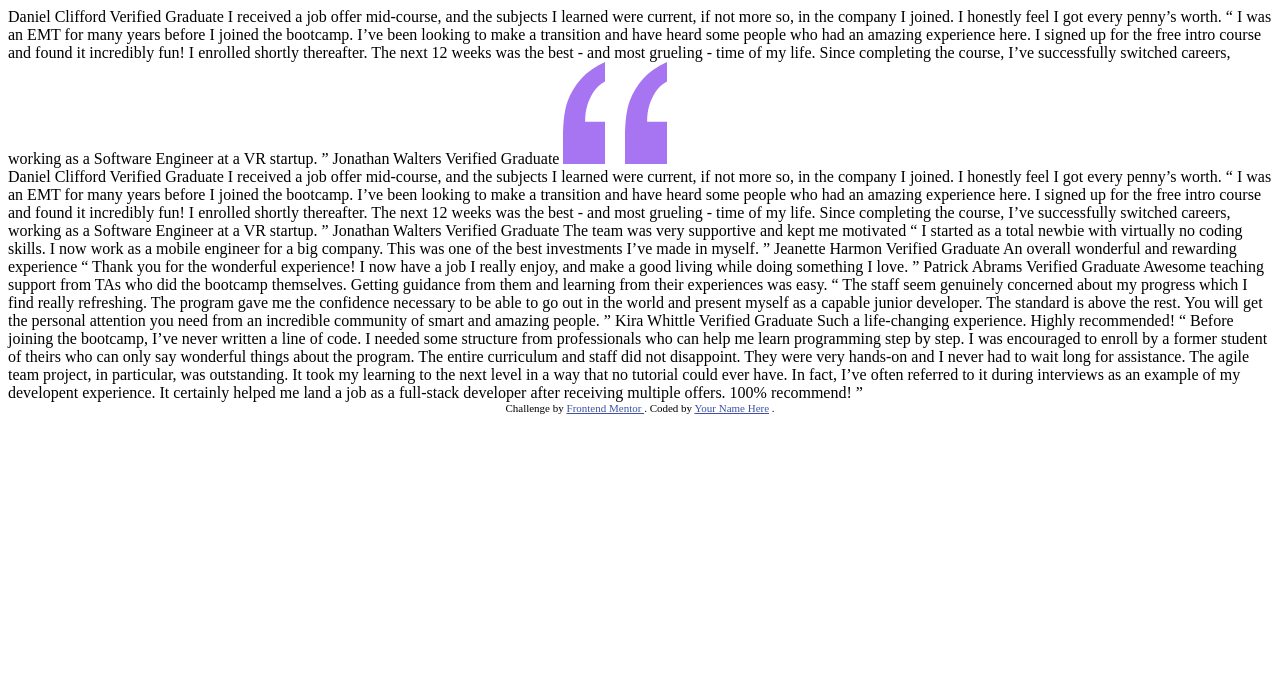
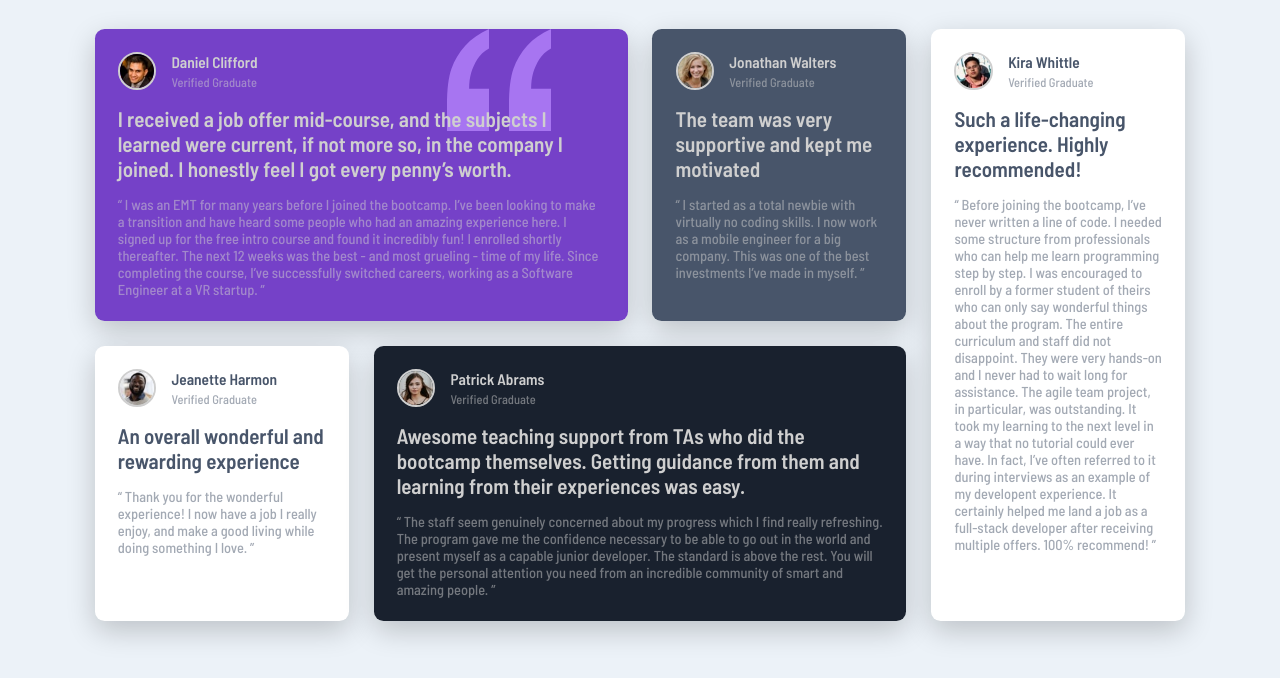
Before and after one commit to Freelancormray/Testimonanial--Grid, a plain HTML site: page testimonials-grid-section-main/index.html in a window 1280 px wide. Drawn offline with Linux system fonts and the light colour scheme.

Commit message:
Add files via upload

```diff
--- a/testimonials-grid-section-main/index.html
+++ b/testimonials-grid-section-main/index.html
@@ -11,6 +11,16 @@
       sizes="32x32"
       href="./images/favicon-32x32.png"
     />
+
+    <link rel="preconnect" href="https://fonts.googleapis.com" />
+    <link rel="preconnect" href="https://fonts.gstatic.com" crossorigin />
+    <link
+      href="https://fonts.googleapis.com/css2?family=Barlow+Semi+Condensed:wght@500;600&display=swap"
+      rel="stylesheet"
+    />
+
+    <link rel="stylesheet" href="dist/style.css" />
+    <link rel="stylesheet" href="sass/style.sass" />
 
     <title>Frontend Mentor | [Challenge Name Here]</title>
 
@@ -27,70 +37,162 @@
   </head>
   <body>
     <div class="container">
-      <div class="grid">
-        <div class="grid-item">
-          Daniel Clifford Verified Graduate I received a job offer mid-course,
-          and the subjects I learned were current, if not more so, in the
-          company I joined. I honestly feel I got every penny’s worth. “ I was
-          an EMT for many years before I joined the bootcamp. I’ve been looking
-          to make a transition and have heard some people who had an amazing
-          experience here. I signed up for the free intro course and found it
-          incredibly fun! I enrolled shortly thereafter. The next 12 weeks was
-          the best - and most grueling - time of my life. Since completing the
-          course, I’ve successfully switched careers, working as a Software
-          Engineer at a VR startup. ” Jonathan Walters Verified Graduate
+      <div class="testimonial">
+        <div class="testimonial__grid testimonial__grid--1">
+          <img
+            src="images/bg-pattern-quotation.svg"
+            alt="quotation"
+            class="testimonial__quote-img"
+          />
+          <div class="testimonial__header">
+            <img
+              class="testimonial__img"
+              src="images/image-daniel.jpg"
+              alt="testimonial image"
+            />
 
-          <img src="images/bg-pattern-quotation.svg" alt="" srcset="" />
+            <div>
+              <p class="testimonial__name">Daniel Clifford</p>
+              <p class="testimonial__proffesion">Verified Graduate</p>
+            </div>
+          </div>
+          <div class="testimonial__body">
+            <p class="testimonial__paragraph">
+              I received a job offer mid-course, and the subjects I learned were
+              current, if not more so, in the company I joined. I honestly feel
+              I got every penny’s worth.
+            </p>
+            <p class="testimonial__description">
+              “ I was an EMT for many years before I joined the bootcamp. I’ve
+              been looking to make a transition and have heard some people who
+              had an amazing experience here. I signed up for the free intro
+              course and found it incredibly fun! I enrolled shortly thereafter.
+              The next 12 weeks was the best - and most grueling - time of my
+              life. Since completing the course, I’ve successfully switched
+              careers, working as a Software Engineer at a VR startup. ”
+            </p>
+          </div>
         </div>
-        <div class="grid-item">
+        <div class="testimonial__grid testimonial__grid--2">
+          <div class="testimonial__header">
+            <img
+              class="testimonial__img"
+              src="images/image-jeanette.jpg"
+              alt="testimonial image"
+            />
 
+            <div>
+              <p class="testimonial__name">Jonathan Walters</p>
+              <p class="testimonial__proffesion">Verified Graduate</p>
+            </div>
+          </div>
+          <div class="testimonial__body">
+            <p class="testimonial__paragraph">
+              The team was very supportive and kept me motivated
+            </p>
+            <p class="testimonial__description">
+              “ I started as a total newbie with virtually no coding skills. I
+              now work as a mobile engineer for a big company. This was one of
+              the best investments I’ve made in myself. ”
+            </p>
+          </div>
         </div>
-        Daniel Clifford Verified Graduate I received a job offer mid-course, and
-        the subjects I learned were current, if not more so, in the company I
-        joined. I honestly feel I got every penny’s worth. “ I was an EMT for
-        many years before I joined the bootcamp. I’ve been looking to make a
-        transition and have heard some people who had an amazing experience
-        here. I signed up for the free intro course and found it incredibly fun!
-        I enrolled shortly thereafter. The next 12 weeks was the best - and most
-        grueling - time of my life. Since completing the course, I’ve
-        successfully switched careers, working as a Software Engineer at a VR
-        startup. ” Jonathan Walters Verified Graduate The team was very
-        supportive and kept me motivated “ I started as a total newbie with
-        virtually no coding skills. I now work as a mobile engineer for a big
-        company. This was one of the best investments I’ve made in myself. ”
-        Jeanette Harmon Verified Graduate An overall wonderful and rewarding
-        experience “ Thank you for the wonderful experience! I now have a job I
-        really enjoy, and make a good living while doing something I love. ”
-        Patrick Abrams Verified Graduate Awesome teaching support from TAs who
-        did the bootcamp themselves. Getting guidance from them and learning
-        from their experiences was easy. “ The staff seem genuinely concerned
-        about my progress which I find really refreshing. The program gave me
-        the confidence necessary to be able to go out in the world and present
-        myself as a capable junior developer. The standard is above the rest.
-        You will get the personal attention you need from an incredible
-        community of smart and amazing people. ” Kira Whittle Verified Graduate
-        Such a life-changing experience. Highly recommended! “ Before joining
-        the bootcamp, I’ve never written a line of code. I needed some structure
-        from professionals who can help me learn programming step by step. I was
-        encouraged to enroll by a former student of theirs who can only say
-        wonderful things about the program. The entire curriculum and staff did
-        not disappoint. They were very hands-on and I never had to wait long for
-        assistance. The agile team project, in particular, was outstanding. It
-        took my learning to the next level in a way that no tutorial could ever
-        have. In fact, I’ve often referred to it during interviews as an example
-        of my developent experience. It certainly helped me land a job as a
-        full-stack developer after receiving multiple offers. 100% recommend! ”
+        <div class="testimonial__grid testimonial__grid--3">
+          <div class="testimonial__header">
+            <img
+              class="testimonial__img"
+              src="images/image-jonathan.jpg"
+              alt="testimonial image"
+            />
+
+            <div>
+              <p class="testimonial__name">Jeanette Harmon</p>
+              <p class="testimonial__proffesion">Verified Graduate</p>
+            </div>
+          </div>
+          <div class="testimonial__body">
+            <p class="testimonial__paragraph">
+              An overall wonderful and rewarding experience
+            </p>
+            <p class="testimonial__description">
+              “ Thank you for the wonderful experience! I now have a job I
+              really enjoy, and make a good living while doing something I love.
+              ”
+            </p>
+          </div>
+        </div>
+        <div class="testimonial__grid testimonial__grid--4">
+          <div class="testimonial__header">
+            <img
+              class="testimonial__img"
+              src="images/image-kira.jpg"
+              alt="testimonial image"
+            />
+
+            <div>
+              <p class="testimonial__name">Patrick Abrams</p>
+              <p class="testimonial__proffesion">Verified Graduate</p>
+            </div>
+          </div>
+          <div class="testimonial__body">
+            <p class="testimonial__paragraph">
+              Awesome teaching support from TAs who did the bootcamp themselves.
+              Getting guidance from them and learning from their experiences was
+              easy.
+            </p>
+            <p class="testimonial__description">
+              “ The staff seem genuinely concerned about my progress which I
+              find really refreshing. The program gave me the confidence
+              necessary to be able to go out in the world and present myself as
+              a capable junior developer. The standard is above the rest. You
+              will get the personal attention you need from an incredible
+              community of smart and amazing people. ”
+            </p>
+          </div>
+        </div>
+        <div class="testimonial__grid testimonial__grid--5">
+          <div class="testimonial__header">
+            <img
+              class="testimonial__img"
+              src="images/image-patrick.jpg"
+              alt="testimonial image"
+            />
+
+            <div>
+              <p class="testimonial__name">Kira Whittle</p>
+              <p class="testimonial__proffesion">Verified Graduate</p>
+            </div>
+          </div>
+          <div class="testimonial__body">
+            <p class="testimonial__paragraph">
+              Such a life-changing experience. Highly recommended!
+            </p>
+            <p class="testimonial__description">
+              “ Before joining the bootcamp, I’ve never written a line of code.
+              I needed some structure from professionals who can help me learn
+              programming step by step. I was encouraged to enroll by a former
+              student of theirs who can only say wonderful things about the
+              program. The entire curriculum and staff did not disappoint. They
+              were very hands-on and I never had to wait long for assistance.
+              The agile team project, in particular, was outstanding. It took my
+              learning to the next level in a way that no tutorial could ever
+              have. In fact, I’ve often referred to it during interviews as an
+              example of my developent experience. It certainly helped me land a
+              job as a full-stack developer after receiving multiple offers.
+              100% recommend! ”
+            </p>
+          </div>
+        </div>
       </div>
-    </div>
-
-    <div class="attribution">
-      Challenge by
-      <a href="https://www.frontendmentor.io?ref=challenge" target="_blank">
-        Frontend Mentor
-      </a>
-      . Coded by
-      <a href="#">Your Name Here</a>
-      .
+      <!-- <div class="attribution">
+        Challenge by
+        <a href="https://www.frontendmentor.io?ref=challenge" target="_blank">
+          Frontend Mentor
+        </a>
+        . Coded by
+        <a href="#">Awil Nour</a>
+        .
+      </div> -->
     </div>
   </body>
 </html>
--- /dev/null
+++ b/testimonials-grid-section-main/sass/style.scss
@@ -0,0 +1,159 @@
+* {
+  padding: 0;
+  margin: 0;
+  box-sizing: border-box;
+}
+
+html {
+  font-size: 60%;
+}
+
+body {
+  background-color: hsl(210, 46%, 95%);
+  font-family: 'Barlow Semi Condensed', sans-serif;
+}
+
+//////////////// DESKTOP DESIGN //////////////////
+@media (max-width: 90em) {
+  .container {
+    max-width: 120rem;
+    height: 100vh;
+    padding: 0 3.2rem;
+    margin: auto;
+  }
+
+  .testimonial {
+    display: grid;
+    grid-template-columns: 1fr 1fr 1fr 1fr;
+    gap: 2.6rem;
+    margin-top: 3rem;
+
+    &__grid {
+      padding: 2.4rem;
+      background-color: #fff;
+      color: hsl(0, 0%, 81%);
+      border-radius: 1rem;
+      box-shadow: 0 1rem 3rem rgba(0, 0, 0, 0.2);
+
+      &--1 {
+        background-color: hsl(263, 55%, 52%);
+        z-index: -2;
+        grid-column: 1 / 3;
+        position: relative;
+      }
+
+      &--2 {
+        background-color: hsl(217, 19%, 35%);
+      }
+
+      &--3 {
+        grid-column: 1 / 2;
+        color: hsl(217, 19%, 35%);
+      }
+
+      &--4 {
+        grid-column: 2 / 4;
+        background-color: hsl(219, 29%, 14%);
+      }
+
+      &--5 {
+        grid-column: 4;
+        grid-row: 1 / 3;
+        color: hsl(217, 19%, 35%);
+      }
+    }
+
+    &__header {
+      display: flex;
+      align-items: center;
+      gap: 1.6rem;
+
+      div {
+        display: flex;
+        flex-direction: column;
+        gap: 0.4rem;
+      }
+    }
+
+    &__quote-img {
+      position: absolute;
+      top: 0;
+      right: 8rem;
+      z-index: -1;
+    }
+
+    &__img {
+      width: 4rem;
+      height: 4rem;
+      border-radius: 10rem;
+      border: 2px solid hsl(0, 0%, 81%);
+    }
+
+    &__name {
+      font-size: 1.6rem;
+      font-weight: 600;
+    }
+
+    &__proffesion {
+      font-size: 1.3rem;
+      opacity: 50%;
+    }
+
+    &__paragraph {
+      font-size: 2.2rem;
+      margin: 1.6rem 0;
+      font-weight: 600;
+      // z-index: 999;
+    }
+
+    &__description {
+      font-size: 1.5rem;
+      opacity: 50%;
+    }
+  }
+
+  .attribution {
+    margin-top: 1.8rem;
+  }
+}
+
+///////// MOBILE DESIGN /////////////
+
+@media (max-width: 50em) {
+  .testimonial {
+    grid-template-columns: 1fr;
+    &__quote-img {
+      right: 1rem;
+      width: 30%;
+    }
+    &__grid {
+      // background: red;
+
+      &--1 {
+        background-color: hsl(263, 55%, 52%);
+        grid-column: 1;
+      }
+
+      &--2 {
+        background-color: hsl(217, 19%, 35%);
+        grid-row: 2;
+      }
+
+      &--3 {
+        grid-row: 3;
+        color: hsl(217, 19%, 35%);
+      }
+
+      &--4 {
+        grid-column: 1;
+        background-color: hsl(219, 29%, 14%);
+      }
+
+      &--5 {
+        grid-column: 1;
+        grid-row: 5;
+        color: hsl(217, 19%, 35%);
+      }
+    }
+  }
+}
```
Also changed, not shown: testimonials-grid-section-main/dist/style.css (added), 1 other file.
